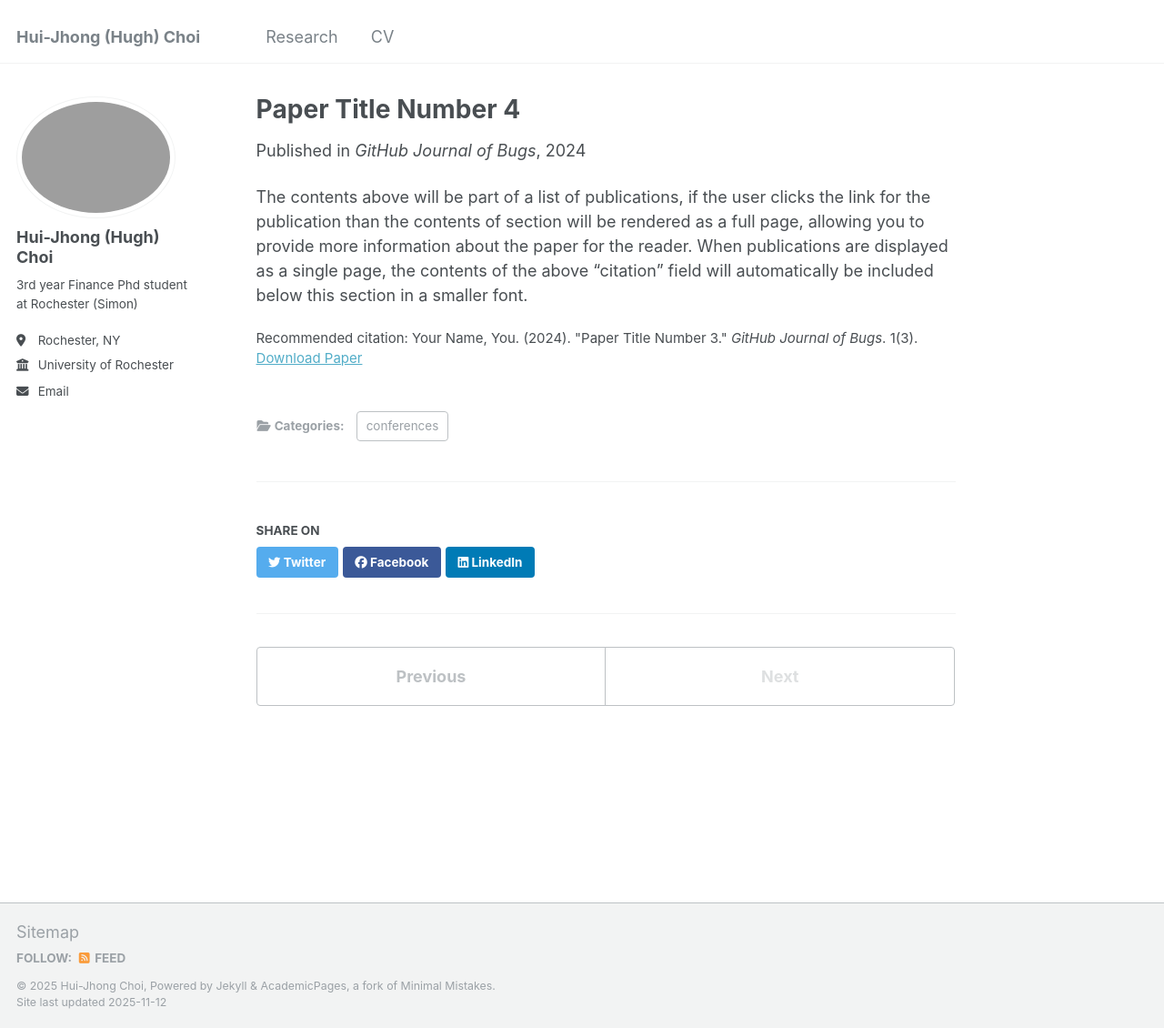
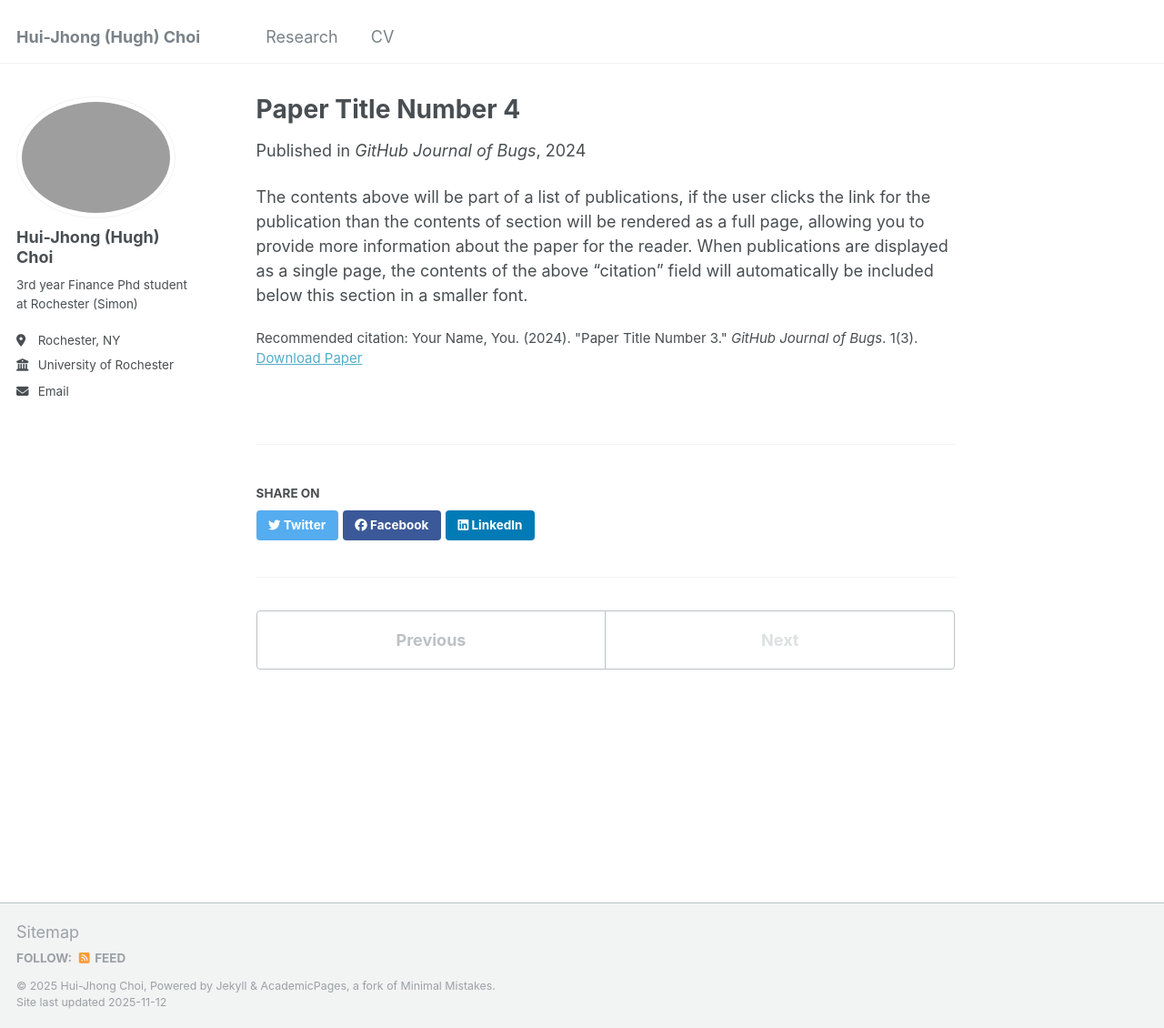
Before and after one commit to Hui-jhongChoi/Hui-jhongChoi.github.io, a Jekyll site: the page built from _publications/2024-02-17-paper-title-number-4.md, in a window 1280 px wide and 1130 px high. Shown: the whole window at 91% size. Built offline with Jekyll 4.4.1, drawn with Linux system fonts in a browser that asks for light colours.

Commit message:
Remove taxonomy include from footer
Removed the inclusion of the taxonomy HTML file from the footer.

```diff
--- a/_layouts/single.html
+++ b/_layouts/single.html
@@ -67,7 +67,6 @@ layout: default
         {% if site.data.ui-text[site.locale].meta_label %}
           <h4 class="page__meta-title">{{ site.data.ui-text[site.locale].meta_label }}</h4>
         {% endif %}
-        {% include page__taxonomy.html %}
       </footer>
 
       {% if page.share %}{% include social-share.html %}{% endif %}
```
